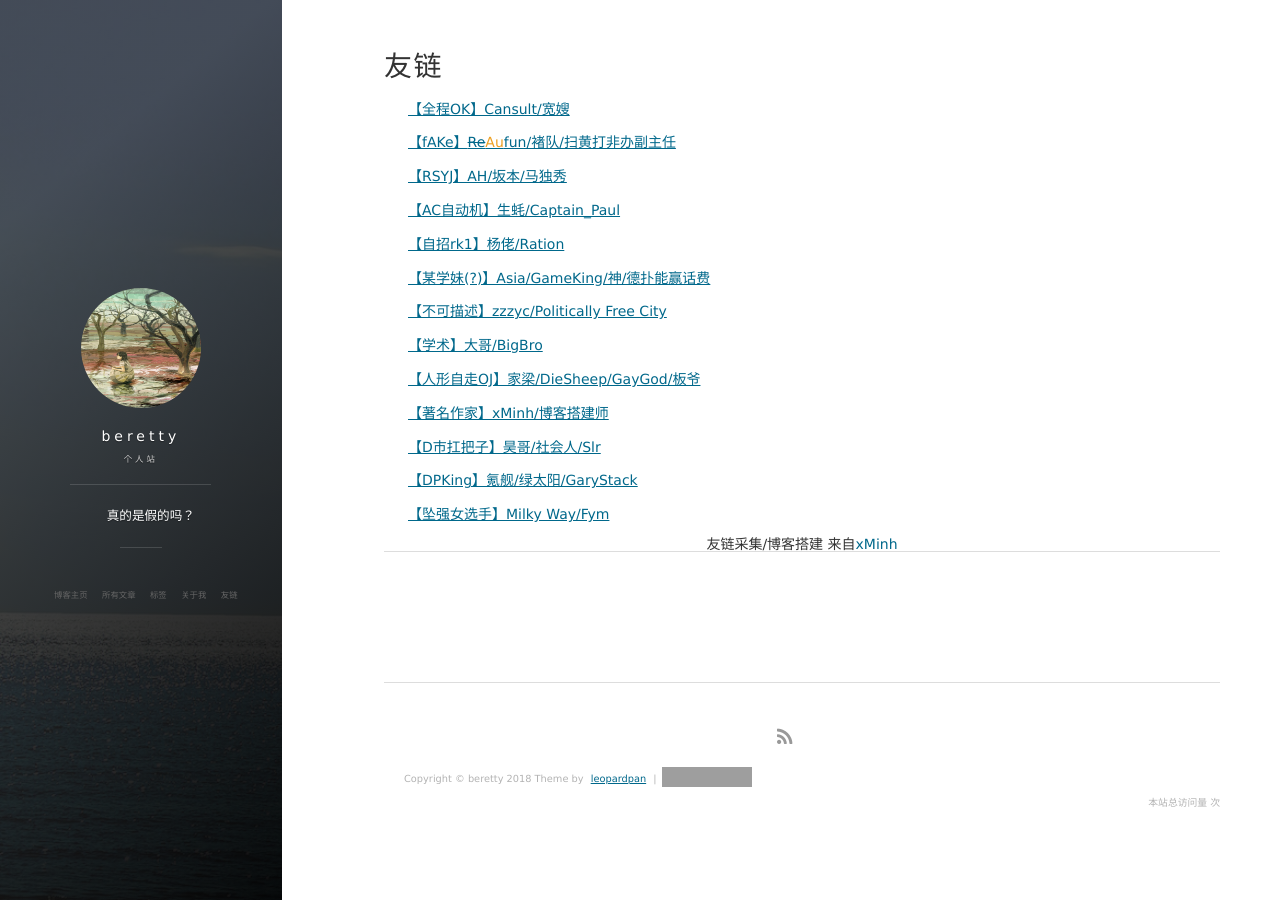
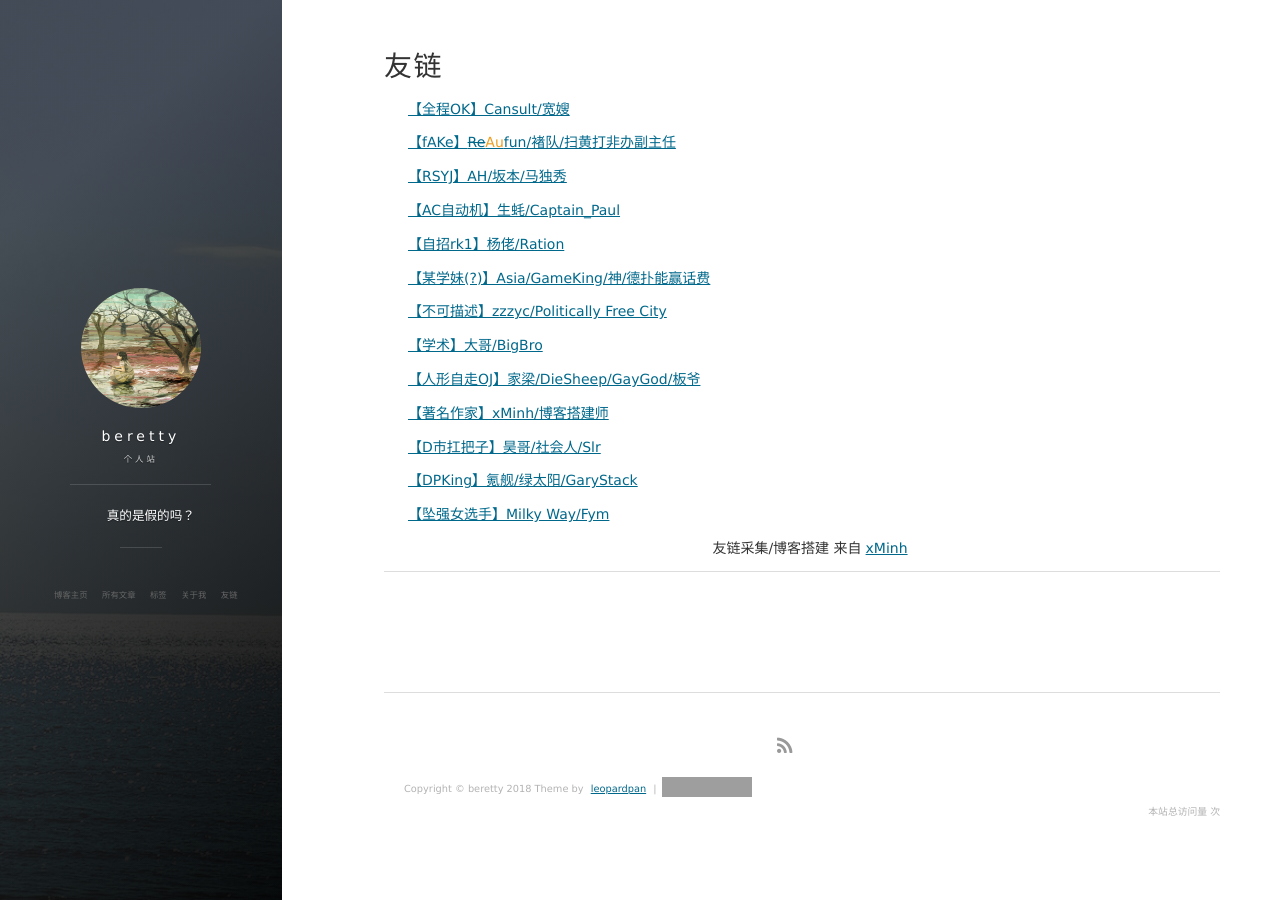
Before and after one commit to beretty/beretty.github.io, a Jekyll site: the page built from links.md, in a window 1280 px wide. Built offline with Jekyll 4.4.1, drawn with Linux system fonts in a browser that asks for light colours; nearby versions of some CDN libraries; comment, search, counter and statistics services are not loaded; grey boxes are pictures that could not be loaded.

```diff
--- a/links.md
+++ b/links.md
@@ -29,7 +29,7 @@ title: 友链
 
 <p><a href="https://milky-w.github.io">【坠强女选手】Milky Way/Fym</a></p>
 
-<p><center>友链采集/博客搭建 来自<a href="https://xminh.github.io/">xMinh<center>
+<center><p>友链采集/博客搭建 来自<a href="https://xminh.github.io/">xMinh</a></p><center>
 
 
 
```
